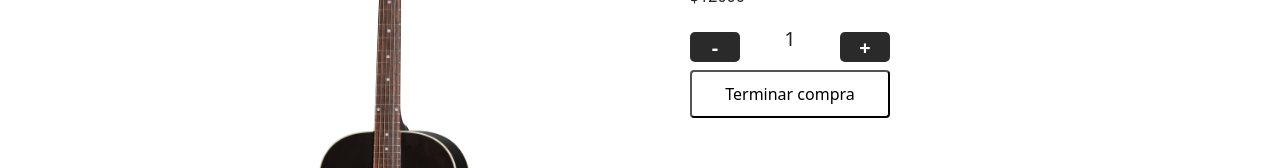
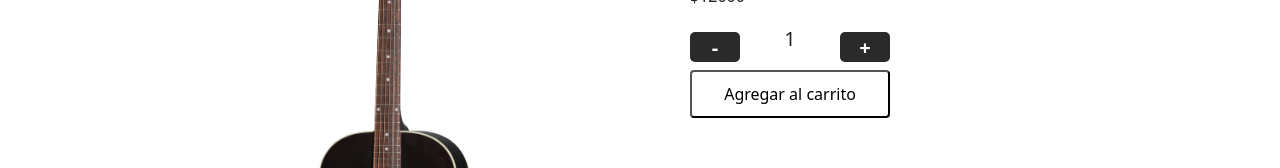
Before and after one commit to marianocarro/sixstring_ecommerce, a React (Vite) app: page /detail/acustic in a window 1280 px wide. Shown: the part 252-420 px from the top of the page. Built offline with nearby package versions, Linux system fonts and the light colour scheme.

Commit message:
Avance final
avance final

```diff
--- a/src/components/ItemCount/ItemCount.jsx
+++ b/src/components/ItemCount/ItemCount.jsx
@@ -23,7 +23,7 @@ const ItemCount = ({stock , onAdd}) => {     //({}) aca es lo que recibo
           <p>{contador}</p>
           <button onClick={sumar}>+</button>
         </div>
-          <button className="finish" onClick={()=>onAdd (contador)} disabled={!stock}> Terminar compra </button>
+          <button className="finish" onClick={()=>onAdd (contador)} disabled={!stock}> Agregar al carrito </button>
     </div>
   )
 }
```
